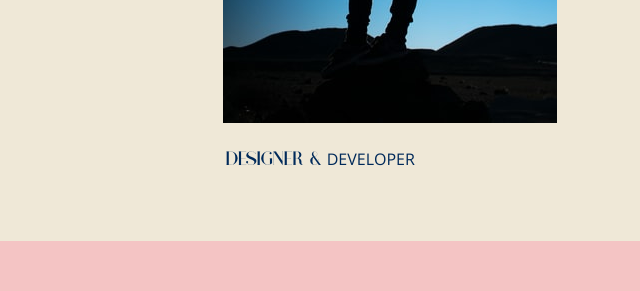
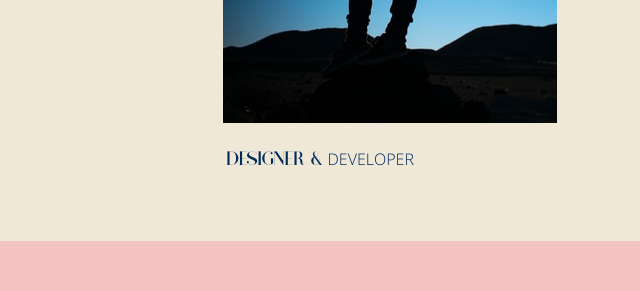
Before and after one commit to emabytes/Folio-project, a plain HTML site: page index.html in a window 1280 px wide. Shown: the part 1020-1311 px from the top of the page, 250-890 px from the left. Drawn offline with Linux system fonts and the light colour scheme.

Commit message:
font weight

```diff
--- a/assets/css/style.css
+++ b/assets/css/style.css
@@ -1,12 +1,6 @@
 @font-face {
     font-family: 'Athene';
     src: url('../fonts/AtheneFF/Athene.otf') format('opentype');
-}
-
-@font-face {
-    font-family: "Open Sans";
-    src: url('../fonts/Open_Sans/OpenSans-Bold.ttf') format("truetype");
-    font-weight: 600;
 }
 
 @font-face {
@@ -112,6 +106,7 @@ section:first-of-type div p {
     padding-right: 140px;
     padding-bottom: 70px;
     text-transform: uppercase;
+    font-weight: 300;
 }
 
 section:first-of-type p span {
```
